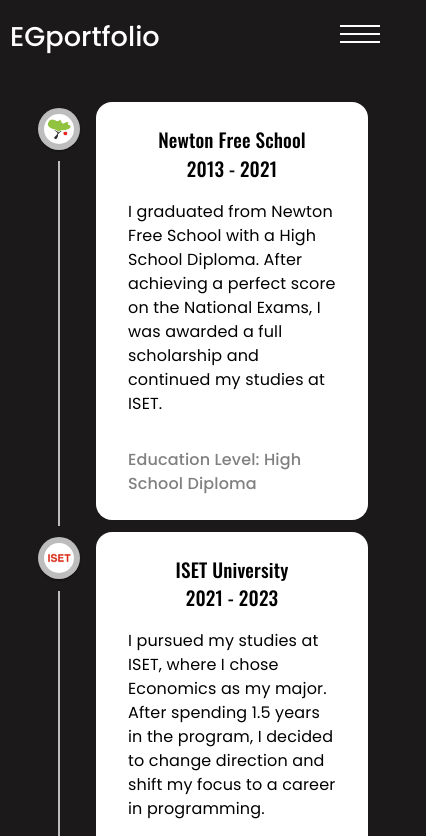
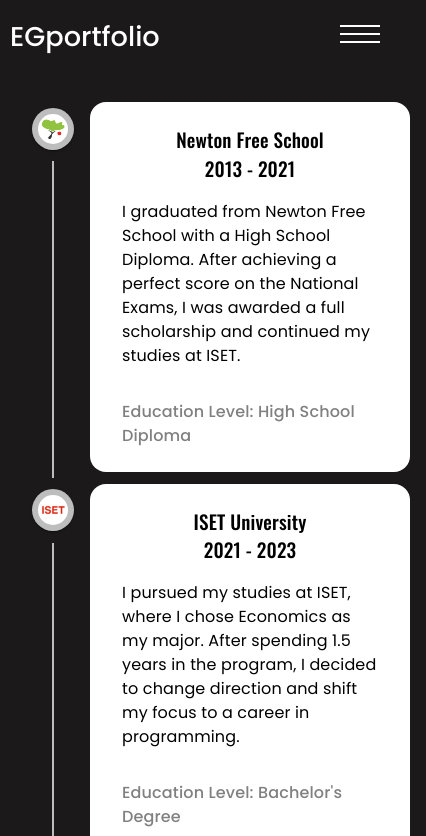
Before and after one commit to Gujigventsadze/EGportfolio, a React (Vite) app: page /career in a window 390 px wide. Shown: the top 836 px of the page, 426 px wide, since content can reach past the window. Built offline with nearby package versions, Linux system fonts and the light colour scheme; a web font is replaced by a local one.

Commit message:
Fixed Career page for mobile

```diff
--- a/src/Components/Careerbox/Careerbox.css
+++ b/src/Components/Careerbox/Careerbox.css
@@ -39,7 +39,7 @@
 }
 @media (max-width: 426px) {
     .career-container {
-        width: 17rem;
+        width: 20rem;
     }
 
 }
@@ -51,6 +51,6 @@
 @media (max-width: 321px) {
     .career-container {
         padding: 20px;
-        width: 11rem;
+        width: 14.5rem;
     }
 }
--- a/src/Pages/Careerpage/Careerpage.jsx
+++ b/src/Pages/Careerpage/Careerpage.jsx
@@ -14,6 +14,7 @@
 import { motion } from "framer-motion";
 const Careerpage = () => {
   const isWideScreen = useMediaQuery("(max-width: 426px)");
+  const isMobileScreen = useMediaQuery("(max-width: 321px)");
 
   return (
     <motion.section
@@ -26,6 +27,7 @@
       <Timeline
         position={isWideScreen ? "right" : "alternate"}
         sx={{ width: "100%" }}
+        style={{ transform: `translateX(${isMobileScreen ? "-6%" : "0"})` }}
       >
         <TimelineItem>
           <TimelineSeparator>
```
